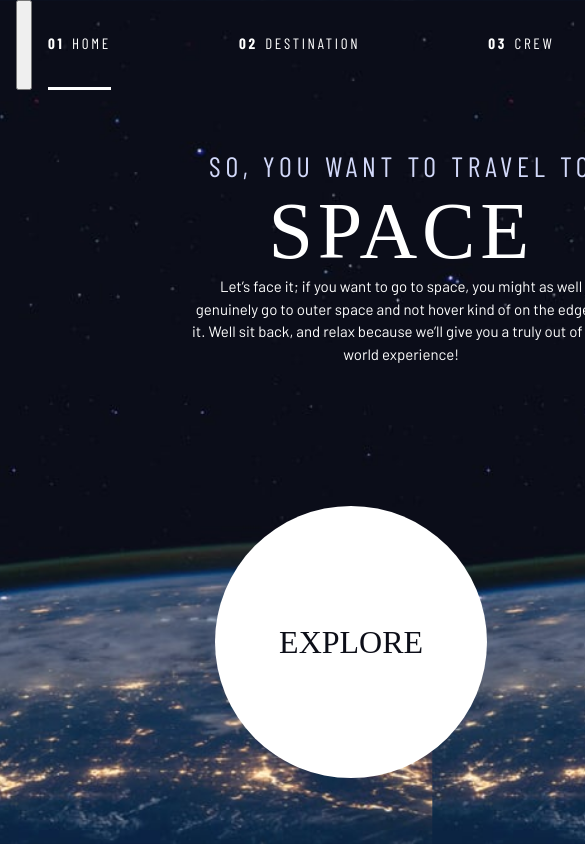
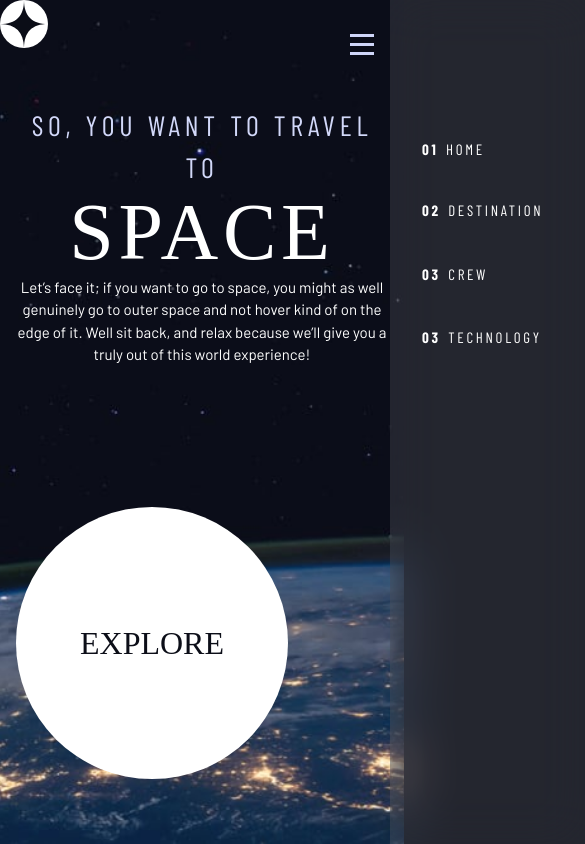
Before and after one commit to zaharscript/space-travel-site, a plain HTML site: page space-tourism-website-main/space-tourism-website-main/starter-code/index.html in a window 390 px wide. Both pictures are taken after a click on the button "Menu". Shown: the top 844 px of the page, 585 px wide, since content can reach past the window. Drawn offline with nearby package versions, Linux system fonts and the light colour scheme; a web font is replaced by a local one.

Commit message:
Navigation>setup,adding functionality for side menu

```diff
--- a/space-tourism-website-main/space-tourism-website-main/starter-code/index.css
+++ b/space-tourism-website-main/space-tourism-website-main/starter-code/index.css
@@ -104,6 +104,7 @@ body {
  /* margin-right: 0; */
     min-height: 100vh;
     grid-template-rows: min-content 1fr;
+    overflow-x: hidden;
 }
 
 /* make images easier to work with */
@@ -348,7 +349,7 @@ select {
     border-radius:50% ;
     opacity: 0;
     transition: opacity 500ms linear, transform 750ms ease-in-out;
-    margin-inline: ;
+
 
 }
 .large-button-2:hover::after,
@@ -357,13 +358,108 @@ select {
  transform: scale(1.5);
 }
 
-.primary-navigation {
-    --gap: 8rem;
+.primary-navigation  {
     --underline-gap: 2rem;
     list-style: none;
     padding: 0;
     margin: 0;
+    background: hsl( var(--clr-dark) / .1);
+    backdrop-filter: blur(1.5rem);  /*glassmorpharizm */
+
+    @supports ( backdrop-filter: blur(1rem)) {
+        .primary-navigation {
+            background: hsl(var(--clr-white) / 0.5);
+        }
+
+    }
 }
+
+.mobile-nav-toggle {
+    display: none ;
+}
+
+.mobile-nav-toggle-x {
+    display: none ;
+}
+
+@media (max-width: 45rem) {
+    .primary-navigation {
+
+        --underline-gap: 0.7rem;
+        position: fixed;
+        z-index: 1000;
+        inset: 0 0 0 30%;
+        background: hsl( var(--clr-white) / .1);
+        list-style: none;
+        padding: min(20rem, 15vh) 2rem;
+        margin: 0;
+        flex-direction: column;
+        transform: translateX(100%);
+        transition: transform 700ms ease-in-out ;
+
+
+        /* glassmorph */
+        /* From https://css.glass */
+        /* background: rgba(255, 255, 255, 0.07); */
+        /* border-radius: 16px; */
+        /* box-shadow: 0 4px 30px rgba(0, 0, 0, 0.1); */
+        /* backdrop-filter: blur(11.6px); */
+        /* -webkit-backdrop-filter: blur(11.6px); */
+    }
+
+    .primary-navigation[data-visible ="true"] {
+        transform: translateX(0);
+    }
+
+
+    .mobile-nav-toggle  {
+        display: block;
+        position: absolute;
+        z-index: 2000;
+        right: 1rem;
+        top: 2rem;
+        background:transparent;
+        background-image: url(./assets/shared/icon-hamburger.svg);
+        background-repeat: no-repeat;
+        background-position: center;
+        width: 1.5rem;
+        aspect-ratio: 1;
+        border: 0;
+        cursor: pointer;
+    }
+
+    .mobile-nav-toggle[aria-expanded="true"] {
+        background-image: url(./assets/shared/icon-close.svg);
+    }
+
+    /* .mobile-nav-toggle-x {
+
+        position: absolute;
+         z-index: 3000;
+        right: 1rem;
+        top: 2rem;
+        background:transparent;
+        background-image: URL(./assets/shared/icon-close.svg);
+        background-repeat: no-repeat;
+        width: 1.5rem;
+        aspect-ratio: 1;
+        border: 0;
+        cursor: pointer;
+    } */
+
+
+
+
+
+    .primary-navigation.underline-indicators > .active {
+        border: 0;
+    }
+
+
+
+}
+
+
 
 .primary-navigation a {
     text-decoration: none;
--- a/space-tourism-website-main/space-tourism-website-main/starter-code/index.html
+++ b/space-tourism-website-main/space-tourism-website-main/starter-code/index.html
@@ -19,11 +19,15 @@
       <img src="./assets/shared/logo.svg" alt="spaces tourism logo" class="logo">
     </div>
     <!-- hamburger menu -->
-    <button class="mobile-nav-toggle" aria-controls="primary-navigation"><span class="sr-only" aria-expanded="false">Menu</span></button>
+    <button class="mobile-nav-toggle "  aria-controls="primary-navigation"><span class="sr-only" aria-expanded="false">Menu</span></button>
+    <!-- <button class="mobile-nav-toggle-x x"  aria-controls="primary-navigation"><span class="sr-only" aria-expanded="false">Menu</span></button> -->
+
+
+
 
 
      <nav >
-      <ul id="primary-navigation" class="primary-navigation underline-indicators flex" >
+      <ul id="primary-navigation" data-visiblity="false" class="primary-navigation  underline-indicators flex" >
         <li class="active"><a class="ff-sans-cond uppercase text-white letter-spacing-2" href="index.html"><span>01</span>Home</a></li>
         <li><a class="ff-sans-cond uppercase text-white letter-spacing-2" href="destination.html"><span>02</span>Destination</a></li>
         <li><a class="ff-sans-cond uppercase text-white letter-spacing-2" href="crew.html"><span>03</span>Crew</a></li>
@@ -46,6 +50,6 @@
         </div>
   </div>
 
-
+<script src="index.js"></script>
 </body>
 </html>
--- a/space-tourism-website-main/space-tourism-website-main/starter-code/index.js
+++ b/space-tourism-website-main/space-tourism-website-main/starter-code/index.js
@@ -0,0 +1,38 @@
+const nav = document.querySelector(".primary-navigation");
+const navToggle = document.querySelector(".mobile-nav-toggle");
+
+navToggle.addEventListener("click", ()=> {
+
+    const visiblity = nav.getAttribute("data-visible");
+    if (visiblity === "false") {
+        nav.setAttribute("data-visible", true);
+        navToggle.setAttribute("aria-expanded", true)
+    }else {
+        nav.setAttribute("data-visible", false);
+        navToggle.setAttribute("aria-expanded", false);
+    }
+})
+
+
+
+// const hamburger = document.querySelector('.hamburger');
+// const close = document.querySelector('.x');
+// const sideMenu = document.querySelector('.primary-navigation');
+
+// hamburger.addEventListener('click',() =>{
+//     if (close.classList.contains('x')) {
+//         close.classList.add('active') ;
+//         hamburger.classList.remove('active');
+
+
+//         };
+
+//     })
+
+// close.addEventListener('click',() =>{
+//     if(hamburger.classList.contains('hamburger')) {
+//         hamburger.classList.add('active');
+//         close.classList.remove('active');
+
+//     }
+// })
```
